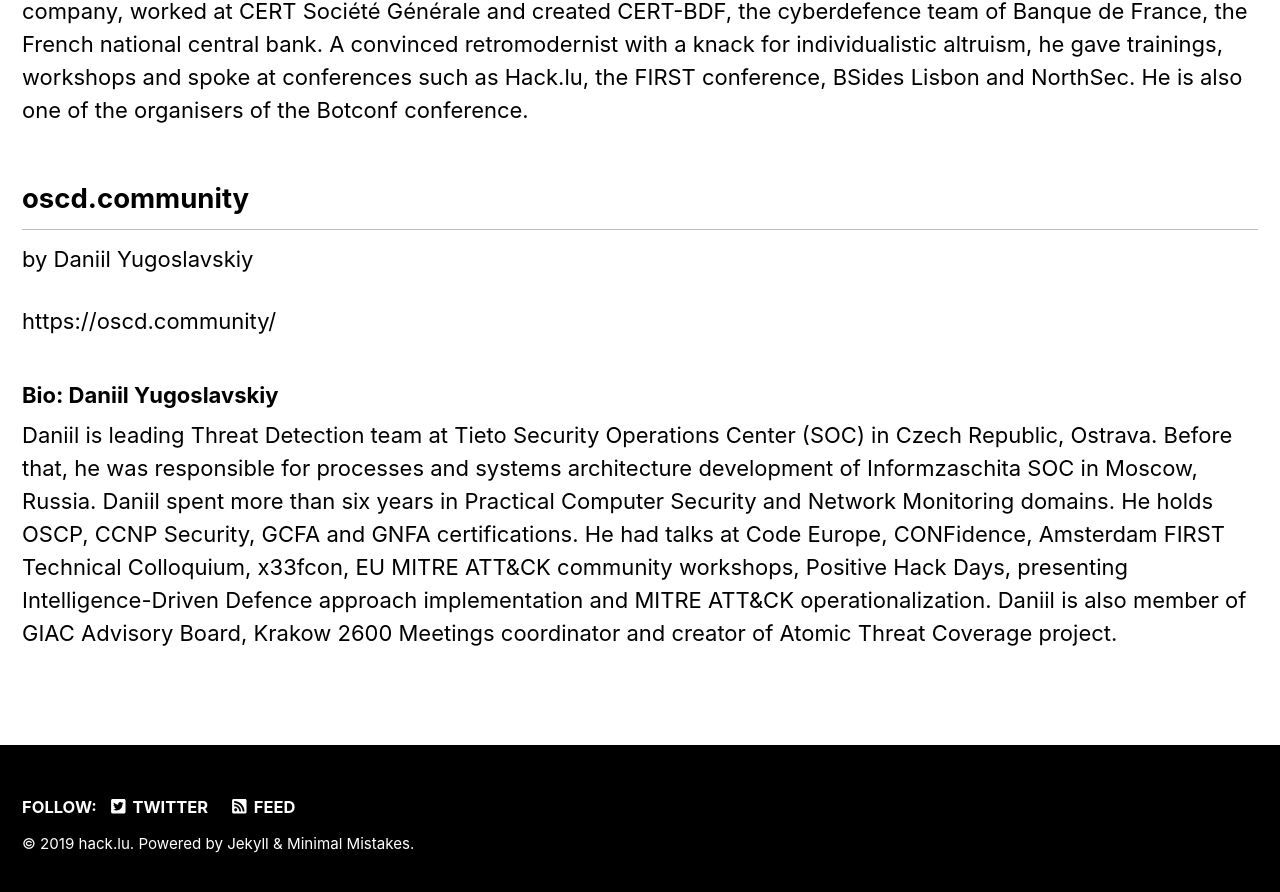
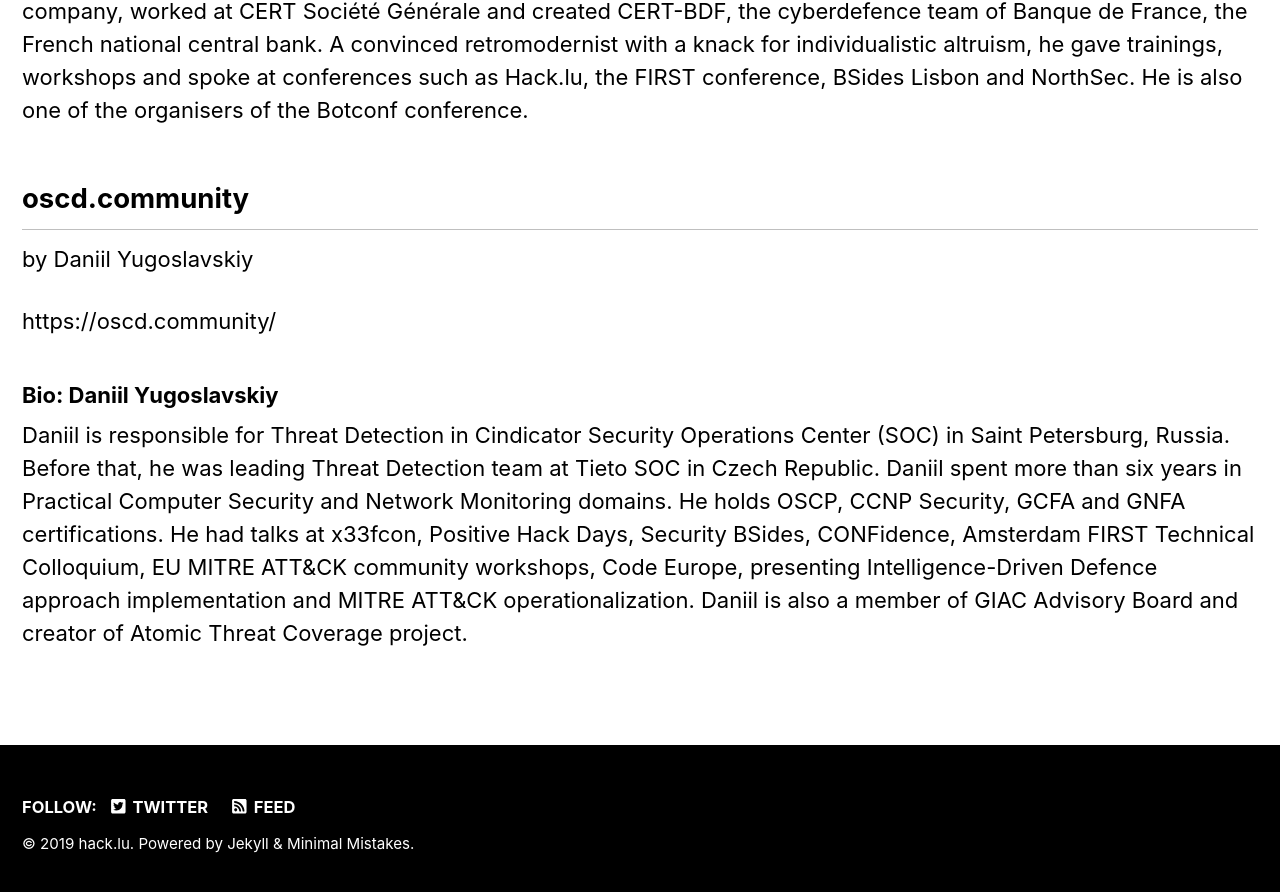
Before and after one commit to adulau/hack-lu-2019, a Jekyll site: the page built from talks/index.md, in a window 1280 px wide and 900 px high, scrolled down 60120 px. Shown: the top 892 px of the window. Built offline with Jekyll 4.4.1, drawn with Linux system fonts in a browser that asks for light colours.

Commit message:
chg: Bump bio

```diff
--- a/talks/index.md
+++ b/talks/index.md
@@ -1391,6 +1391,6 @@
 
 ### Bio: <a name="Daniil+Yugoslavskiy"></a>Daniil Yugoslavskiy
 
-Daniil is leading Threat Detection team at Tieto Security Operations Center (SOC) in Czech Republic, Ostrava. Before that, he was responsible for processes and systems architecture development of Informzaschita SOC in Moscow, Russia. Daniil spent more than six years in Practical Computer Security and Network Monitoring domains.
-He holds OSCP, CCNP Security, GCFA and GNFA certifications. He had talks at Code Europe, CONFidence, Amsterdam FIRST Technical Colloquium, x33fcon, EU MITRE ATT&CK community workshops, Positive Hack Days, presenting Intelligence-Driven Defence approach implementation and MITRE ATT&CK operationalization.
-Daniil is also member of GIAC Advisory Board, Krakow 2600 Meetings coordinator and creator of Atomic Threat Coverage project.
+Daniil is responsible for Threat Detection in Cindicator Security Operations Center (SOC) in Saint Petersburg, Russia. Before that, he was leading Threat Detection team at Tieto SOC in Czech Republic. Daniil spent more than six years in Practical Computer Security and Network Monitoring domains.
+He holds OSCP, CCNP Security, GCFA and GNFA certifications. He had talks at x33fcon, Positive Hack Days, Security BSides, CONFidence, Amsterdam FIRST Technical Colloquium, EU MITRE ATT&CK community workshops, Code Europe, presenting Intelligence-Driven Defence approach implementation and MITRE ATT&CK operationalization.
+Daniil is also a member of GIAC Advisory Board and creator of Atomic Threat Coverage project.
```
